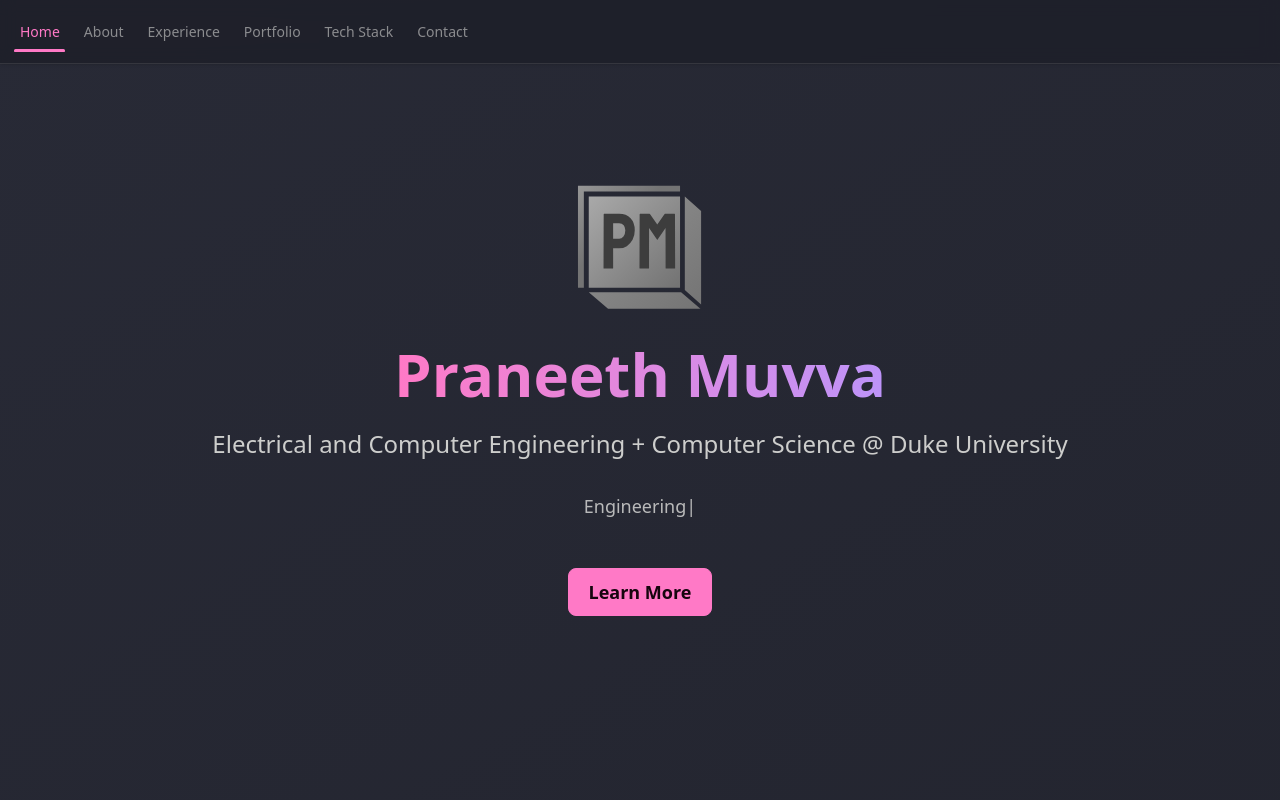
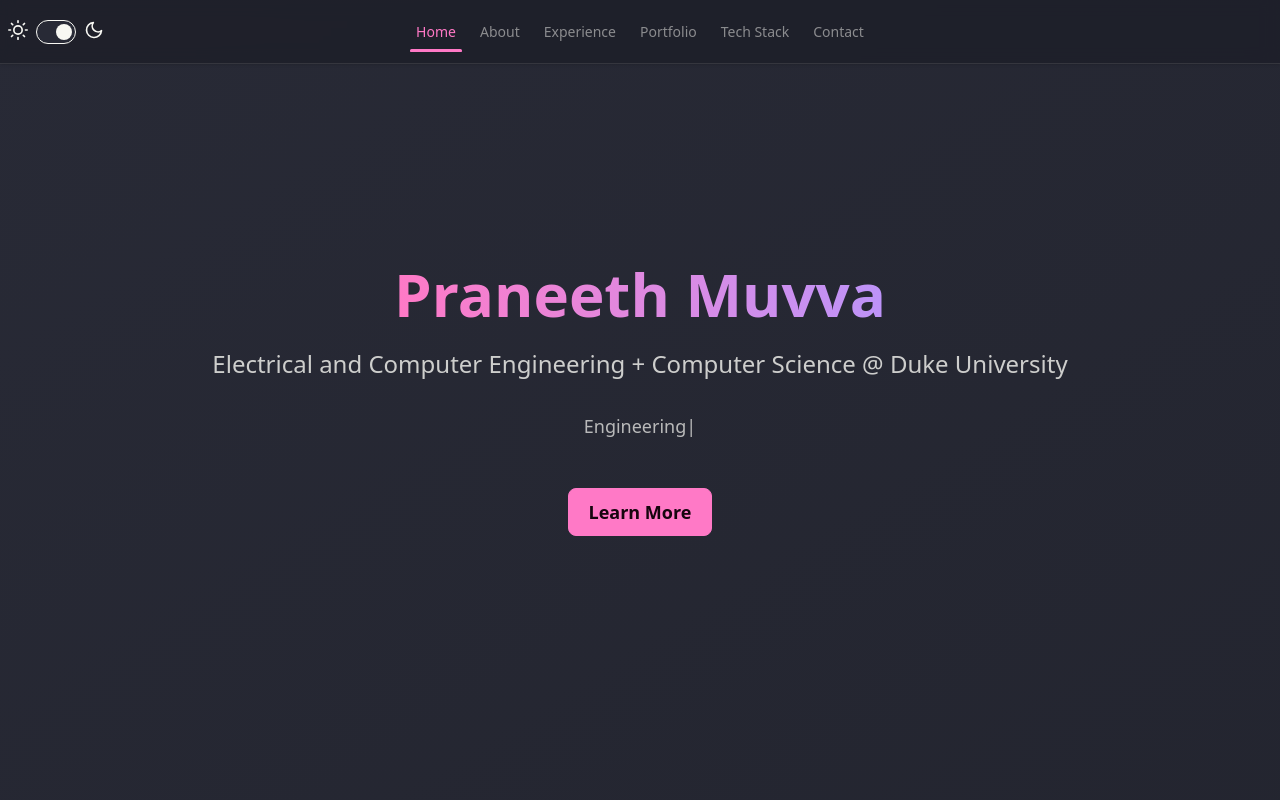
Before and after one commit to PraneethMuvva/personal-portfolio, a React (Vite) app: page / in a window 1280 px wide. Shown: the top 800 px of the page. Built offline with nearby package versions, Linux system fonts and the light colour scheme.

Commit message:
style: add light mode options

```diff
--- a/src/components/Footer.tsx
+++ b/src/components/Footer.tsx
@@ -4,7 +4,7 @@
 
 const Footer = () => {
   return (
-    <footer className="footer sm:footer-horizontal bg-base-300 text-neutral-content items-center p-4">
+    <footer className="footer sm:footer-horizontal bg-base-300 text-base-content items-center p-4">
       <aside className="grid-flow-col items-center">
         <Link to="/">
           <img src={Logo} className="h-10 w-10 pr-2" />
@@ -16,7 +16,7 @@
           href="https://www.linkedin.com/in/praneeth-muvva-6920b0278"
           target="_blank"
           rel="noopener noreferrer"
-          className="btn btn-circle btn-ghost btn-primary"
+          className="btn btn-circle btn-ghost text-base-content hover:text-primary"
         >
           <FaLinkedin className="w-5 h-5" />
         </a>
@@ -24,7 +24,7 @@
           href="https://github.com/PraneethMuvva"
           target="_blank"
           rel="noopener noreferrer"
-          className="btn btn-circle btn-ghost btn-primary"
+          className="btn btn-circle btn-ghost text-base-content hover:text-primary"
         >
           <FaGithub className="w-5 h-5" />
         </a>
--- a/src/components/Navbar.tsx
+++ b/src/components/Navbar.tsx
@@ -2,6 +2,9 @@
 
 const Navbar = () => {
   const [activeSection, setActiveSection] = useState('hero');
+  const [theme, setTheme] = useState(() => {
+    return localStorage.getItem('theme') || 'dark';
+  });
 
   const tabs = [
     { name: 'Home', id: 'hero' },
@@ -35,6 +38,16 @@
     }
   };
 
+  const toggleTheme = () => {
+    const newTheme = theme === 'dark' ? 'light' : 'dark';
+    setTheme(newTheme);
+  };
+
+  useEffect(() => {
+    localStorage.setItem('theme', theme);
+    document.querySelector('html')?.setAttribute('data-theme', theme);
+  }, [theme]);
+
   useEffect(() => {
     const handleScroll = () => {
       const sections = tabs.map(tab => tab.id);
@@ -62,6 +75,44 @@
 
   return (
     <nav className="navbar fixed top-0 left-0 w-full z-50 bg-base-300/90 backdrop-blur-sm shadow-sm border-b border-base-content/10">
+      <div className="navbar-start">
+        <label className="flex cursor-pointer gap-2">
+          <svg
+            xmlns="http://www.w3.org/2000/svg"
+            width="20"
+            height="20"
+            viewBox="0 0 24 24"
+            fill="none"
+            stroke="currentColor"
+            strokeWidth="2"
+            strokeLinecap="round"
+            strokeLinejoin="round"
+          >
+            <circle cx="12" cy="12" r="5" />
+            <path d="M12 1v2M12 21v2M4.2 4.2l1.4 1.4M18.4 18.4l1.4 1.4M1 12h2M21 12h2M4.2 19.8l1.4-1.4M18.4 5.6l1.4-1.4" />
+          </svg>
+          <input
+            type="checkbox"
+            className="toggle theme-controller"
+            checked={theme === 'dark'}
+            onChange={toggleTheme}
+          />
+          <svg
+            xmlns="http://www.w3.org/2000/svg"
+            width="20"
+            height="20"
+            viewBox="0 0 24 24"
+            fill="none"
+            stroke="currentColor"
+            strokeWidth="2"
+            strokeLinecap="round"
+            strokeLinejoin="round"
+          >
+            <path d="M21 12.79A9 9 0 1 1 11.21 3 7 7 0 0 0 21 12.79z" />
+          </svg>
+        </label>
+      </div>
+
       <div className="navbar-center">
         <div role="tablist" className="tabs tabs-border">
           {tabs.map(({ name, id }) => (
@@ -78,6 +129,10 @@
           ))}
         </div>
       </div>
+
+      <div className="navbar-end">
+        {/* Optional: Add additional nav items here */}
+      </div>
     </nav>
   );
 };
--- a/src/index.css
+++ b/src/index.css
@@ -1,4 +1,4 @@
 @import 'tailwindcss';
 @plugin "daisyui" {
-  themes: dracula --default;
+  themes: light, dracula --default;
 }
--- a/src/sections/HeroSection.tsx
+++ b/src/sections/HeroSection.tsx
@@ -2,18 +2,13 @@
 
 const HeroSection = () => (
   <div className="flex flex-col items-center justify-center text-center max-w-4xl mx-auto px-4">
-    <img
-      src="/Logo_Transparent_Full_Crop.svg"
-      alt="Logo"
-      className="w-32 h-auto mb-8 animate-[fadeInScale_1s_ease-out]"
-    />
-    <h1 className="text-6xl font-bold mb-6 bg-gradient-to-r from-primary to-secondary bg-clip-text text-transparent animate-[slideUp_1s_ease-out_0.2s_both]">
+    <h1 className="text-6xl font-bold mb-6 bg-gradient-to-r from-primary to-secondary bg-clip-text text-transparent animate-[fadeInScale_1s_ease-out]">
       Praneeth Muvva
     </h1>
-    <h2 className="text-2xl text-base-content/80 mb-8 animate-[slideUp_1s_ease-out_0.4s_both]">
+    <h2 className="text-2xl text-base-content/80 mb-8 animate-[slideUp_1s_ease-out_0.2s_both]">
       Electrical and Computer Engineering + Computer Science @ Duke University
     </h2>
-    <div className="text-lg text-base-content/70 mb-12 max-w-2xl animate-[slideUp_1s_ease-out_0.6s_both]">
+    <div className="text-lg text-base-content/70 mb-12 max-w-2xl animate-[slideUp_1s_ease-out_0.4s_both]">
       <ReactTyped
         strings={[
           "Engineering Scalable Software & Smart Hardware Solutions",
@@ -31,7 +26,7 @@
       />
     </div>
     <button
-      className="btn btn-primary btn-lg animate-[slideUp_1s_ease-out_0.8s_both]"
+      className="btn btn-primary btn-lg animate-[slideUp_1s_ease-out_0.6s_both]"
       onClick={() => {
         const element = document.getElementById('about');
         if (element) {
```
